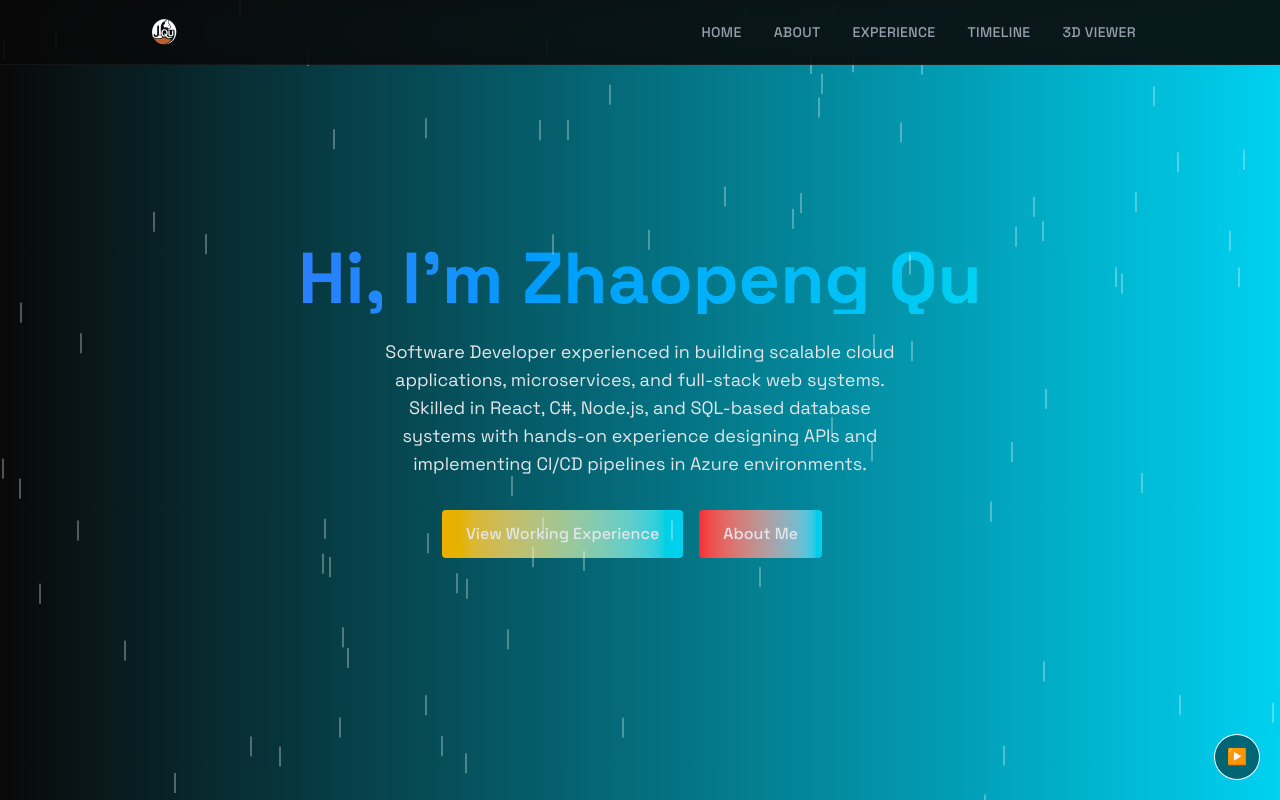
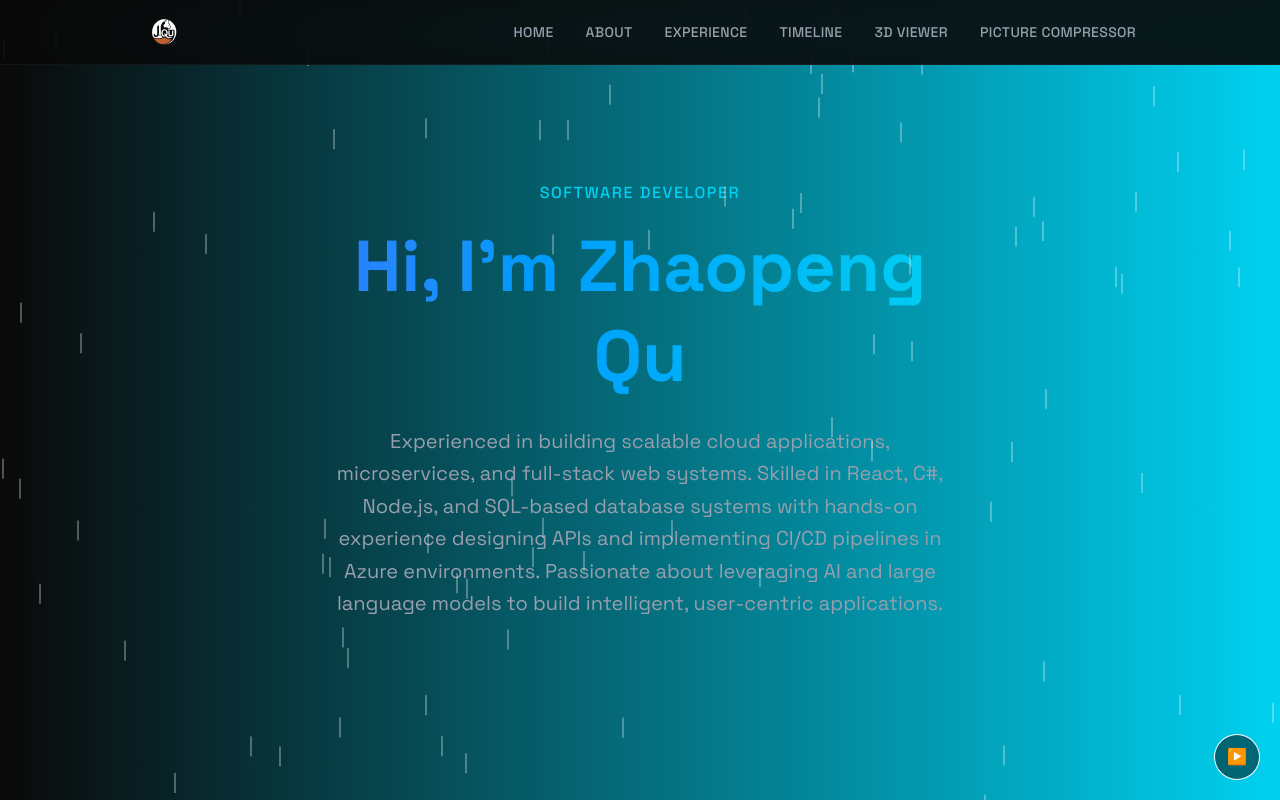
Before and after one commit to jeffersonqu1/jefferson-resume, a React (Vite) app: page / in a window 1280 px wide. Shown: the top 800 px of the page. Built offline with nearby package versions, Linux system fonts and the light colour scheme.

Commit message:
update to add one link to picture compressor

```diff
--- a/src/components/MobileMenu.jsx
+++ b/src/components/MobileMenu.jsx
@@ -1,4 +1,4 @@
-import { Link, useNavigate, useLocation } from "react-router-dom"
+import { useNavigate, useLocation } from "react-router-dom"
 
 const navLinks = [
   { id: "home", label: "Home" },
@@ -41,15 +41,28 @@ export const MobileMenu = ({ menuOpen, setMenuOpen }) => {
           {label}
         </a>
       ))}
-      <Link
-        to="/3d-viewer"
+      <a
+        href="https://3d-model-viewer-opal-iota.vercel.app/"
+        target="_blank"
+        rel="noopener noreferrer"
         onClick={() => setMenuOpen(false)}
         className={`text-2xl font-semibold text-gray-300 hover:text-white my-4 transition-all duration-300
                     ${menuOpen ? "opacity-100 translate-y-0" : "opacity-0 translate-y-5"}`}
         style={{ transitionDelay: menuOpen ? `${navLinks.length * 80}ms` : "0ms" }}
       >
         3D Viewer
-      </Link>
+      </a>
+      <a
+        href="https://picture-compression-ruddy.vercel.app"
+        target="_blank"
+        rel="noopener noreferrer"
+        onClick={() => setMenuOpen(false)}
+        className={`text-2xl font-semibold text-gray-300 hover:text-white my-4 transition-all duration-300
+                    ${menuOpen ? "opacity-100 translate-y-0" : "opacity-0 translate-y-5"}`}
+        style={{ transitionDelay: menuOpen ? `${(navLinks.length + 1) * 80}ms` : "0ms" }}
+      >
+        Picture Compressor
+      </a>
     </div>
   )
 }
--- a/src/components/Navbar.jsx
+++ b/src/components/Navbar.jsx
@@ -1,5 +1,5 @@
 import { useEffect } from "react"
-import { Link, useNavigate, useLocation } from "react-router-dom"
+import { useNavigate, useLocation } from "react-router-dom"
 import Logo from "../assets/images/jqu-logo.svg"
 
 const navLinks = [
@@ -61,12 +61,22 @@ export const Navbar = ({ menuOpen, setMenuOpen }) => {
                 {label}
               </a>
             ))}
-            <Link
-              to="/3d-viewer"
+            <a
+              href="https://3d-model-viewer-opal-iota.vercel.app/"
+              target="_blank"
+              rel="noopener noreferrer"
               className="text-gray-400 hover:text-white text-sm font-medium tracking-wide uppercase transition-colors duration-200"
             >
               3D Viewer
-            </Link>
+            </a>
+            <a
+              href="https://picture-compression-ruddy.vercel.app"
+              target="_blank"
+              rel="noopener noreferrer"
+              className="text-gray-400 hover:text-white text-sm font-medium tracking-wide uppercase transition-colors duration-200"
+            >
+              Picture Compressor
+            </a>
           </div>
         </div>
       </div>
--- a/src/components/sections/Home.jsx
+++ b/src/components/sections/Home.jsx
@@ -4,27 +4,14 @@ export const Home = () => {
   return (
     <section id="home" className="min-h-screen flex items-center justify-center relative">
       <RevealOnScroll>
-        <div className="text-center z-10 px-4">
-          <h1 className="text-5xl md:text-7xl font-bold mb-6 bg-gradient-to-r from-blue-500 to-cyan-400 bg-clip-text text-transparent leading-right">Hi, I'm Zhaopeng Qu</h1>
-
-          <p className="tex-gray-400 text-lg mb-8 max-w-lg mx-auto">Software Developer experienced in building scalable cloud applications, microservices, and full-stack web systems. Skilled in React, C#, Node.js, and SQL-based database systems with hands-on experience designing APIs and implementing CI/CD pipelines in Azure environments.</p>
-          <div className="flex justify-center space-x-4">
-            <a href="#experience" className="bg-gradient-to-r from-yellow-500 to-cyan-400 text-gray-200 py-3 px-6 rounded font-medium transition relative overflow-hidden hover:-translate-y-0.5 hover:shadow-[0_0_15px_rgba(59, 130, 246, 0.4)]">
-              View Working Experience
-            </a>
-
-            <a href="#about" className="bg-gradient-to-r from-red-500 to-cyan-400 text-gray-200 py-3 px-6 rounded font-medium transition relative overflow-hidden hover:-translate-y-0.5 hover:shadow-[0_0_15px_rgba(59, 130, 246, 0.4)]">
-              About Me
-            </a>
-
-            <a
-              href="#contact"
-              className="hidden border border-blue-500/50 text-blue-500 py-3 px-6 rounded font-medium transition-all duration-200
-             hover:-translate-y-0.5 hover:shadow-[0_0_15px_rgba(59, 130, 246, 0.2)] hover:bg-blue-500/10"
-            >
-              Contact Me
-            </a>
-          </div>
+        <div className="text-center z-10 px-4 max-w-2xl mx-auto">
+          <p className="text-sm md:text-base font-medium tracking-widest uppercase text-cyan-400 mb-4">Software Developer</p>
+          <h1 className="text-5xl md:text-7xl font-bold mb-6 bg-gradient-to-r from-blue-500 to-cyan-400 bg-clip-text text-transparent leading-tight">
+            Hi, I'm Zhaopeng Qu
+          </h1>
+          <p className="text-gray-400 text-lg md:text-xl leading-relaxed">
+            Experienced in building scalable cloud applications, microservices, and full-stack web systems. Skilled in React, C#, Node.js, and SQL-based database systems with hands-on experience designing APIs and implementing CI/CD pipelines in Azure environments. Passionate about leveraging AI and large language models to build intelligent, user-centric applications.
+          </p>
         </div>
       </RevealOnScroll>
     </section>
```
